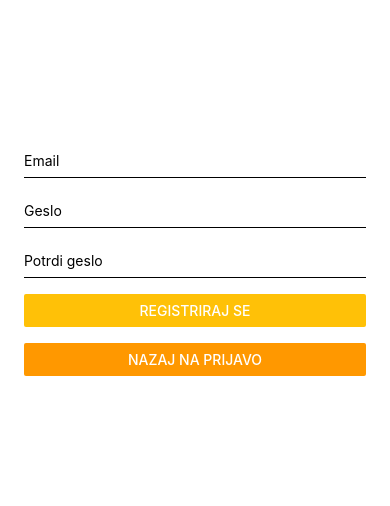
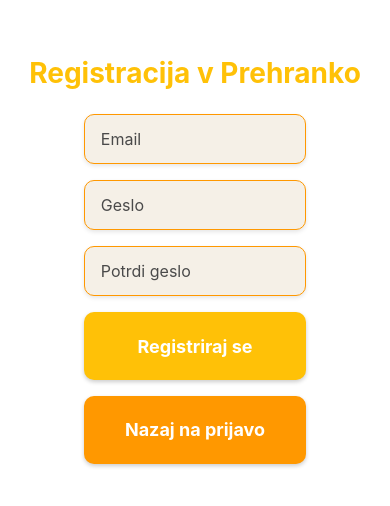
Before and after one commit to MartinFerk/prehranko, a React Native app in the folder NPO/Prehranko/: screen /Register in a window 390 px wide. Shown: the part 162-668 px from the top of the page. Built offline with nearby package versions, Linux system fonts and the light colour scheme.

Commit message:
Added styles to input texts, login/register buttons, login, register and settings screens

```diff
--- a/NPO/Prehranko/components/AuthButton.js
+++ b/NPO/Prehranko/components/AuthButton.js
@@ -1,9 +1,39 @@
+// components/AuthButton.js
 import React from 'react';
-import { Button } from 'react-native';
+import { TouchableOpacity, Text, StyleSheet, Dimensions } from 'react-native';
 import { theme } from '../styles/theme';
 
-const AuthButton = ({ title, onPress, color = theme.colors.primary }) => (
-  <Button title={title} onPress={onPress} color={color} />
-);
+const { height } = Dimensions.get('window');
+
+const AuthButton = ({ title, onPress, color = theme.colors.primary }) => {
+  return (
+    <TouchableOpacity
+      style={[styles.button, { backgroundColor: color }]}
+      onPress={onPress}
+    >
+      <Text style={styles.text}>{title}</Text>
+    </TouchableOpacity>
+  );
+};
+
+const styles = StyleSheet.create({
+  button: {
+    height: height * 0.08, // 8% višine zaslona
+    justifyContent: 'center',
+    alignItems: 'center',
+    borderRadius: 10,
+    marginBottom: theme.spacing.lower,
+    shadowColor: '#000',
+    shadowOffset: { width: 0, height: 2 },
+    shadowOpacity: 0.2,
+    shadowRadius: 4,
+    elevation: 3,
+  },
+  text: {
+    fontSize: 18,
+    fontWeight: 'bold',
+    color: '#FFF',
+  },
+});
 
 export default AuthButton;
--- a/NPO/Prehranko/components/TextInput.js
+++ b/NPO/Prehranko/components/TextInput.js
@@ -3,24 +3,36 @@
 import { TextInput, StyleSheet } from 'react-native';
 import { theme } from '../styles/theme';
 
-const AuthInput = ({ placeholder, value, onChangeText, secureTextEntry, keyboardType }) => (
+const AuthInput = ({ placeholder, value, onChangeText, secureTextEntry, keyboardType }) => {
+  return (
     <TextInput
+      style={styles.input}
       placeholder={placeholder}
       value={value}
       onChangeText={onChangeText}
       secureTextEntry={secureTextEntry}
       keyboardType={keyboardType}
-    autoCapitalize={keyboardType === 'email-address' ? 'none' : 'sentences'}
-    style={styles.input}
+      placeholderTextColor={theme.colors.text}
     />
   );
+};
 
 const styles = StyleSheet.create({
   input: {
-    borderBottomWidth: 1,
+    height: 50,
+    backgroundColor: theme.colors.cardBackground,
+    borderRadius: 10,
+    paddingHorizontal: theme.spacing.medium,
     marginBottom: theme.spacing.medium,
-    paddingVertical: theme.spacing.small,
-    paddingHorizontal: theme.spacing.tiny,
+    fontSize: 16,
+    color: theme.colors.text,
+    borderWidth: 1,
+    borderColor: theme.colors.secondary, // Svetlo oranžna obroba
+    shadowColor: '#000',
+    shadowOffset: { width: 0, height: 2 },
+    shadowOpacity: 0.1,
+    shadowRadius: 4,
+    elevation: 3,
   },
 });
 
--- a/NPO/Prehranko/package.json
+++ b/NPO/Prehranko/package.json
@@ -25,6 +25,7 @@
     "react-dom": "19.0.0",
     "react-native": "^0.79.2",
     "react-native-gesture-handler": "~2.24.0",
+    "react-native-linear-gradient": "^2.8.3",
     "react-native-reanimated": "~3.17.4",
     "react-native-safe-area-context": "5.4.0",
     "react-native-screens": "~4.10.0",
@@ -32,8 +33,8 @@
     "react-native-web": "^0.20.0"
   },
   "devDependencies": {
-    "@react-native-community/cli": "latest",
-    "@babel/core": "^7.20.0"
+    "@babel/core": "^7.20.0",
+    "@react-native-community/cli": "latest"
   },
   "private": true
 }
--- a/NPO/Prehranko/screens/LoginScreen.js
+++ b/NPO/Prehranko/screens/LoginScreen.js
@@ -1,6 +1,6 @@
 // screens/LoginScreen.js
 import React, { useState } from 'react';
-import { View, Alert, StyleSheet, ActivityIndicator } from 'react-native';
+import { View, Text, Alert, StyleSheet, ActivityIndicator } from 'react-native';
 import AuthInput from '../components/TextInput';
 import AuthButton from '../components/AuthButton';
 import { loginUser } from '../services/auth';
@@ -25,7 +25,7 @@
       console.log('➡️ Poskušam se prijaviti z:', email, password);
       await loginUser(email, password);
       Alert.alert('Uspeh', 'Prijava uspešna!');
-      navigation.navigate('Home', { email }); // Preusmeri na HomeScreen
+      navigation.navigate('Home', { email });
     } catch (err) {
       Alert.alert('Napaka', err.message || 'Napaka pri povezavi s strežnikom');
       console.error('❌ Napaka:', err);
@@ -36,6 +36,8 @@
 
   return (
     <View style={styles.container}>
+      <Text style={styles.title}>Prijava v Prehranko</Text>
+      <View style={styles.inputContainer}>
         <AuthInput
           placeholder="Email"
           value={email}
@@ -57,8 +59,9 @@
         <AuthButton
           title="Registriraj se"
           onPress={() => navigation.navigate('Register')}
-        color={theme.colors.secondary}
+          color={theme.colors.primary} // Enaka barva kot "Prijava"
         />
+      </View>
     </View>
   );
 }
@@ -68,7 +71,18 @@
     flex: 1,
     justifyContent: 'center',
     paddingHorizontal: theme.spacing.large,
-    backgroundColor: theme.colors.background, // Svetlo bež ozadje
+    backgroundColor: theme.colors.background,
+  },
+  title: {
+    fontSize: 28,
+    fontWeight: 'bold',
+    color: theme.colors.primary,
+    textAlign: 'center',
+    marginBottom: theme.spacing.large,
+  },
+  inputContainer: {
+    width: '65%', // 65% širine zaslona
+    alignSelf: 'center',
   },
   buttonSpacing: {
     marginTop: theme.spacing.medium,
--- a/NPO/Prehranko/screens/RegisterScreen.js
+++ b/NPO/Prehranko/screens/RegisterScreen.js
@@ -1,6 +1,6 @@
 // screens/RegisterScreen.js
 import React, { useState } from 'react';
-import { View, Alert, StyleSheet, ActivityIndicator } from 'react-native';
+import { View, Text, Alert, StyleSheet, ActivityIndicator } from 'react-native';
 import AuthInput from '../components/TextInput';
 import AuthButton from '../components/AuthButton';
 import { registerUser } from '../services/auth';
@@ -41,6 +41,8 @@
 
   return (
     <View style={styles.container}>
+      <Text style={styles.title}>Registracija v Prehranko</Text>
+      <View style={styles.inputContainer}>
         <AuthInput
           placeholder="Email"
           value={email}
@@ -71,6 +73,7 @@
           color={theme.colors.secondary}
         />
       </View>
+    </View>
   );
 }
 
@@ -79,7 +82,18 @@
     flex: 1,
     justifyContent: 'center',
     paddingHorizontal: theme.spacing.large,
-    backgroundColor: theme.colors.background, // Svetlo bež ozadje
+    backgroundColor: theme.colors.background,
+  },
+  title: {
+    fontSize: 28,
+    fontWeight: 'bold',
+    color: theme.colors.primary,
+    textAlign: 'center',
+    marginBottom: theme.spacing.large,
+  },
+  inputContainer: {
+    width: '65%', // 65% širine zaslona
+    alignSelf: 'center',
   },
   buttonSpacing: {
     marginTop: theme.spacing.medium,
--- a/NPO/Prehranko/screens/SettingsScreen.js
+++ b/NPO/Prehranko/screens/SettingsScreen.js
@@ -1,46 +1,83 @@
-// screens/SettingsScreen.js
-import React from 'react';
-import { View, Text, StyleSheet, Alert } from 'react-native';
+// screens/RegisterScreen.js
+import React, { useState } from 'react';
+import { View, Text, Alert, StyleSheet, ActivityIndicator } from 'react-native';
+import LinearGradient from 'react-native-linear-gradient'; // Uvoz LinearGradient
+import AuthInput from '../components/TextInput';
 import AuthButton from '../components/AuthButton';
+import { registerUser } from '../services/auth';
 import { theme } from '../styles/theme';
 
-export default function SettingsScreen({ navigation }) {
-  const handleLogout = () => {
-    Alert.alert(
-      'Odjava',
-      'Ali ste prepričani, da se želite odjaviti?',
-      [
-        { text: 'Prekliči', style: 'cancel' },
-        {
-          text: 'Odjavi se',
-          style: 'destructive',
-          onPress: () => {
-            navigation.reset({
-              index: 0,
-              routes: [{ name: 'Login' }],
-            });
-          },
-        },
-      ]
-    );
+export default function RegisterScreen({ navigation }) {
+  const [email, setEmail] = useState('');
+  const [password, setPassword] = useState('');
+  const [confirmPassword, setConfirmPassword] = useState('');
+  const [loading, setLoading] = useState(false);
+
+  const handleRegister = async () => {
+    if (!email || !password || !confirmPassword) {
+      Alert.alert('Napaka', 'Prosimo, izpolnite vsa polja.');
+      return;
+    }
+    if (!/^[^\s@]+@[^\s@]+\.[^\s@]+$/.test(email)) {
+      Alert.alert('Napaka', 'Vnesite veljaven email naslov.');
+      return;
+    }
+    if (password !== confirmPassword) {
+      Alert.alert('Napaka', 'Gesli se ne ujemata.');
+      return;
+    }
+    setLoading(true);
+    try {
+      console.log('➡️ Poskušam se registrirati z:', email, password);
+      await registerUser(email, password);
+      Alert.alert('Uspeh', 'Registracija uspešna! Prijava je na voljo.');
+      navigation.navigate('Login');
+    } catch (err) {
+      Alert.alert('Napaka', err.message || 'Napaka pri povezavi s strežnikom');
+      console.error('❌ Napaka:', err);
+    } finally {
+      setLoading(false);
+    }
   };
 
   return (
-    <View style={styles.container}>
-      <Text style={styles.title}>Nastavitve</Text>
-      <Text style={styles.description}>Tukaj bodo nastavitve aplikacije.</Text>
-      <AuthButton
-        title="Odjava"
-        onPress={handleLogout}
-        color={theme.colors.accent} // Temno oranžna za odjavo
+    <LinearGradient
+      colors={[theme.colors.background, theme.colors.secondary]} // Enak gradient kot pri LoginScreen
+      style={styles.container}
+    >
+      <Text style={styles.title}>Registracija v Prehranko</Text>
+      <View style={styles.inputContainer}>
+        <AuthInput
+          placeholder="Email"
+          value={email}
+          onChangeText={setEmail}
+          keyboardType="email-address"
         />
+        <AuthInput
+          placeholder="Geslo"
+          value={password}
+          onChangeText={setPassword}
+          secureTextEntry
+        />
+        <AuthInput
+          placeholder="Potrdi geslo"
+          value={confirmPassword}
+          onChangeText={setConfirmPassword}
+          secureTextEntry
+        />
+        {loading ? (
+          <ActivityIndicator size="large" color={theme.colors.primary} />
+        ) : (
+          <AuthButton title="Registriraj se" onPress={handleRegister} />
+        )}
         <View style={styles.buttonSpacing} />
         <AuthButton
-        title="Nazaj"
-        onPress={() => navigation.goBack()}
+          title="Nazaj na prijavo"
+          onPress={() => navigation.navigate('Login')}
           color={theme.colors.secondary}
         />
       </View>
+    </LinearGradient>
   );
 }
 
@@ -48,21 +85,18 @@
   container: {
     flex: 1,
     justifyContent: 'center',
-    alignItems: 'center',
-    backgroundColor: theme.colors.background,
-    padding: theme.spacing.large,
+    paddingHorizontal: theme.spacing.large,
   },
   title: {
-    fontSize: 24,
+    fontSize: 28,
     fontWeight: 'bold',
     color: theme.colors.primary,
-    marginBottom: theme.spacing.medium,
+    textAlign: 'center',
+    marginBottom: theme.spacing.large,
   },
-  description: {
-    fontSize: 16,
-    color: theme.colors.text,
-    marginBottom: theme.spacing.large,
-    textAlign: 'center',
+  inputContainer: {
+    width: '65%',
+    alignSelf: 'center',
   },
   buttonSpacing: {
     marginTop: theme.spacing.medium,
```
Also changed, not shown: 1 other file (tests, documents, lock files or other folders). Lines whose indentation alone changed are shown as unchanged.
